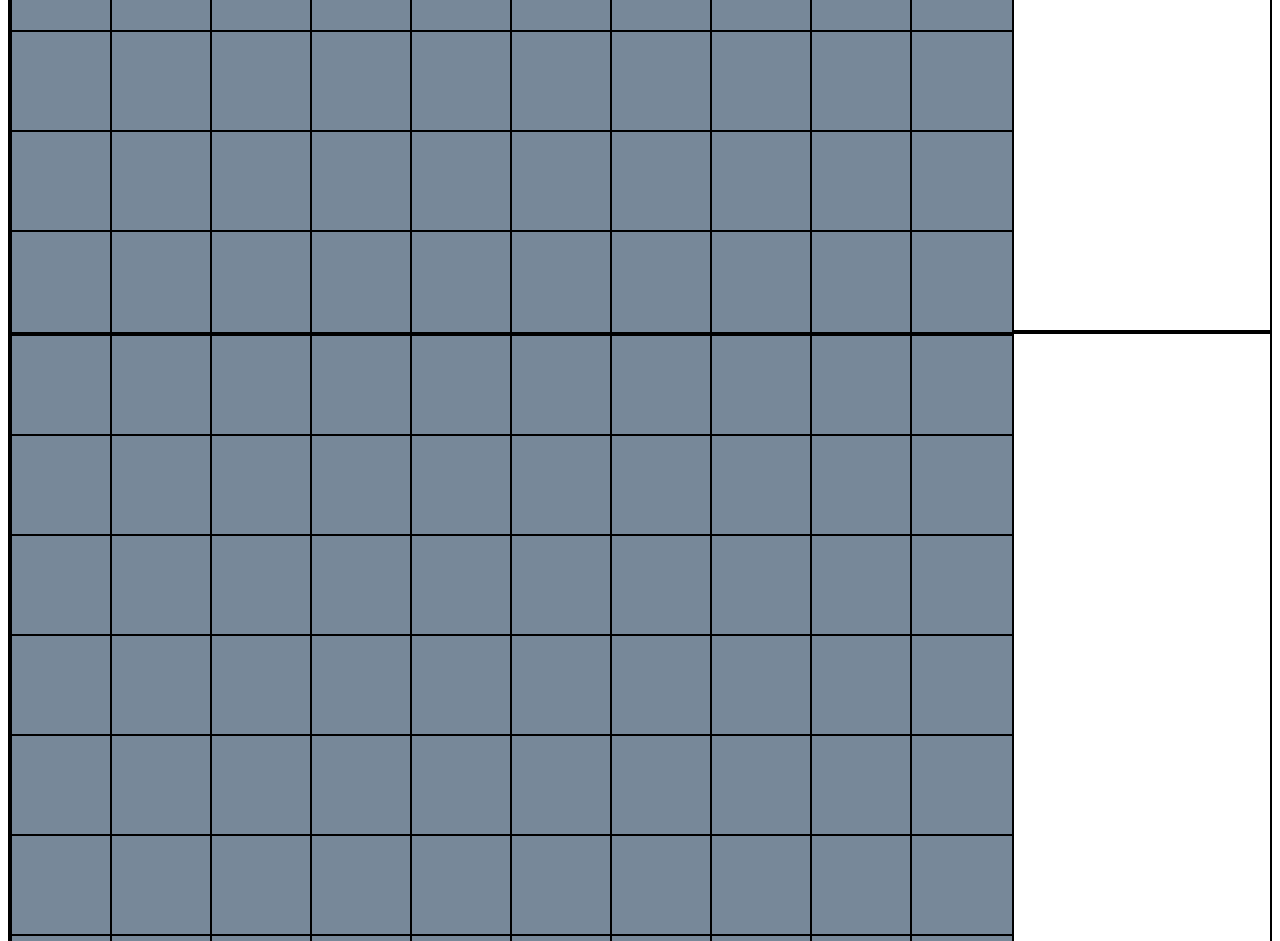
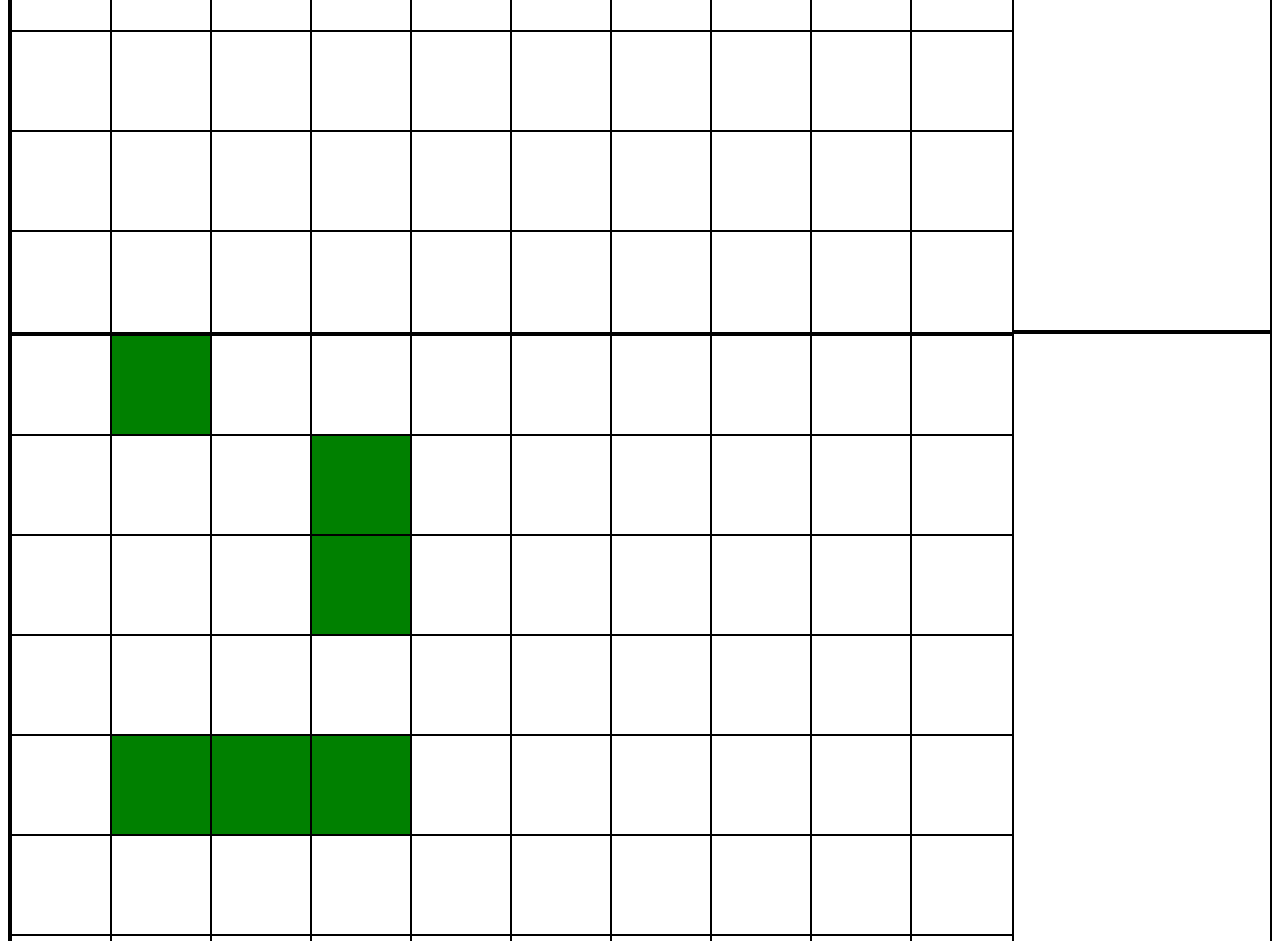
Before and after one commit to futurebound/odin-battleship, a website with bundled scripts: page src/index.html in a window 1280 px wide. Shown: the part 680-1621 px from the top of the page. Built offline with nearby package versions, Linux system fonts and the light colour scheme.

Commit message:
feat: added rendering of self board, showing own ships

```diff
--- a/src/modules/GameController.js
+++ b/src/modules/GameController.js
@@ -39,7 +39,7 @@ class GameController {
     ]);
 
     const playerBoardDiv = renderSelfBoard(playerBoard);
-    const opponentBoardDiv = renderOpponentBoard(opponentBoard);
+    const opponentBoardDiv = renderSelfBoard(opponentBoard);
     contentDiv.appendChild(playerBoardDiv);
     contentDiv.appendChild(opponentBoardDiv);
   }
--- a/src/modules/classes/Gameboard.js
+++ b/src/modules/classes/Gameboard.js
@@ -25,9 +25,9 @@ class Gameboard {
    */
   initializeBoardState() {
     const boardState = new Map();
-    for (let x = 0; x < this.size; x++) {
-      for (let y = 0; y < this.size; y++) {
-        const coordinate = [x, y];
+    for (let row = 0; row < this.size; row++) {
+      for (let col = 0; col < this.size; col++) {
+        const coordinate = [col, row];
         boardState.set(JSON.stringify(coordinate), 'unknown');
       }
     }
@@ -51,9 +51,15 @@ class Gameboard {
     if (!this._ships.has(ship)) {
       const shipCoordinates = new Set();
       coordinates.forEach((coordinate) => {
+        console.log(coordinate);
         shipCoordinates.add(JSON.stringify(coordinate));
       });
       this._ships.set(ship, shipCoordinates);
+
+      shipCoordinates.forEach((coordinate) => {
+        console.log(coordinate);
+        this.boardState.set(coordinate, 'ship');
+      });
     }
   }
 
--- a/src/modules/renderOpponentBoard.js
+++ b/src/modules/renderOpponentBoard.js
@@ -10,15 +10,15 @@ const renderOpponentBoard = (board) => {
 
   const size = board.getBoardSize();
   const boardStateMap = board.getBoardState();
-  for (let x = 0; x < size; x++) {
-    for (let y = 0; y < size; y++) {
-      const coordinate = [x, y];
+  for (let row = 0; row < size; row++) {
+    for (let col = 0; col < size; col++) {
+      const coordinate = [col, row];
       const coordinateState = boardStateMap.get(JSON.stringify(coordinate));
 
       const cell = document.createElement('div');
       cell.classList.add('cell');
-      cell.dataset.x = x;
-      cell.dataset.y = y;
+      cell.dataset.col = col;
+      cell.dataset.row = row;
 
       if (coordinateState === 'hit') {
         cell.classList.add('hit');
--- a/src/modules/renderSelfBoard.js
+++ b/src/modules/renderSelfBoard.js
@@ -9,22 +9,24 @@ const renderSelfBoard = (board) => {
 
   const size = board.getBoardSize();
   const boardStateMap = board.getBoardState();
-  for (let x = 0; x < size; x++) {
-    for (let y = 0; y < size; y++) {
-      const coordinate = [x, y];
+  for (let row = 0; row < size; row++) {
+    for (let col = 0; col < size; col++) {
+      const coordinate = [col, row];
       const coordinateState = boardStateMap.get(JSON.stringify(coordinate));
 
       const cell = document.createElement('div');
       cell.classList.add('cell');
-      cell.dataset.x = x;
-      cell.dataset.y = y;
+      cell.dataset.col = col;
+      cell.dataset.row = row;
 
-      if (coordinateState === 'hit') {
+      if (coordinateState === 'ship') {
+        cell.classList.add('ship');
+      } else if (coordinateState === 'hit') {
         cell.classList.add('hit');
       } else if (coordinateState === 'miss') {
         cell.classList.add('miss');
       } else {
-        cell.classList.add('unknown');
+        cell.classList.add('empty');
       }
 
       boardDiv.appendChild(cell);
--- a/src/style.css
+++ b/src/style.css
@@ -14,8 +14,16 @@
   background-color: firebrick;
 }
 
+.empty {
+  background-color: white;
+}
+
 .miss {
   background-color: antiquewhite;
+}
+
+.ship {
+  background-color: green;
 }
 
 .unknown {
```
